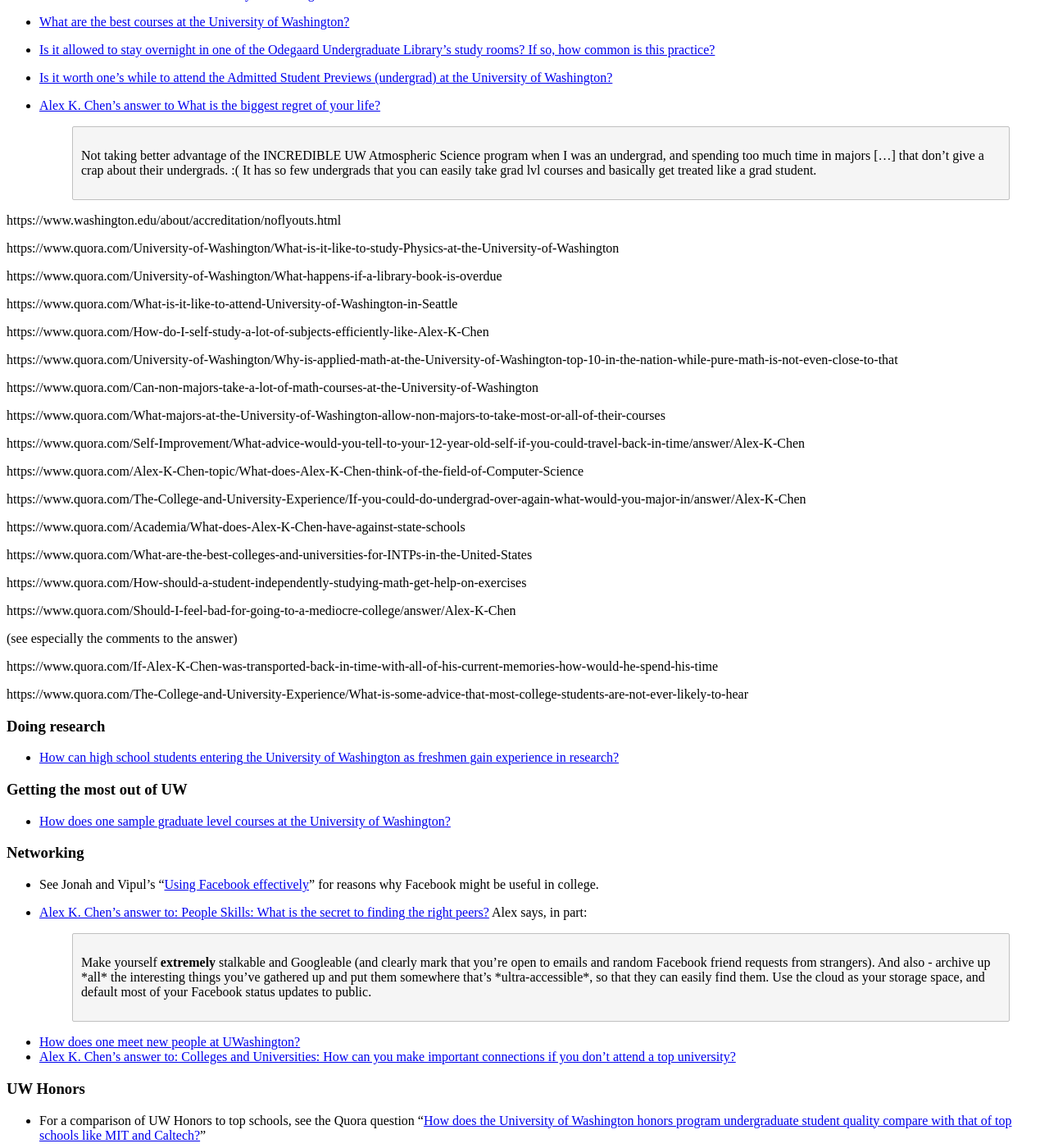
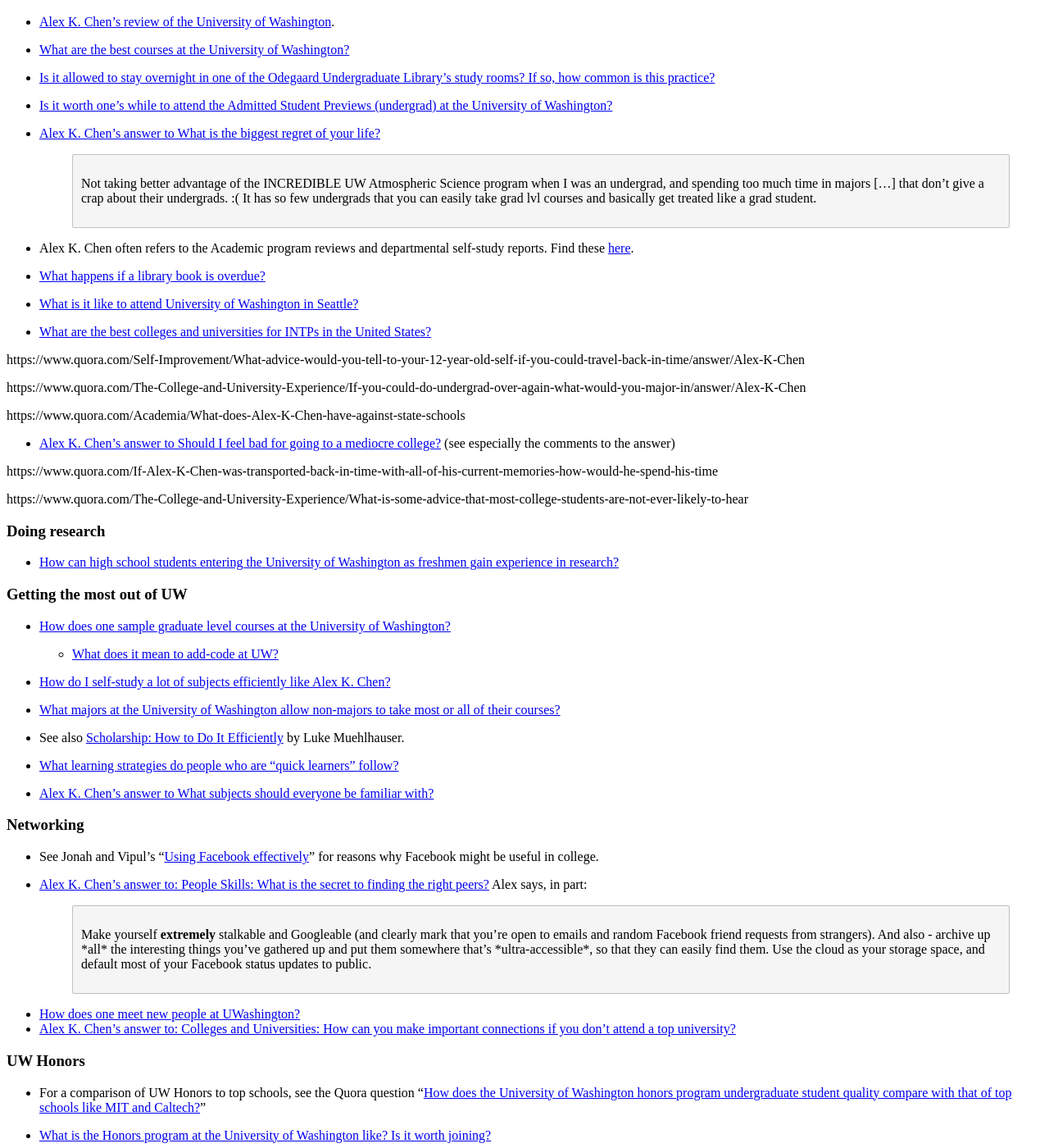
Before and after one commit to riceissa/abc, a Jekyll site: the page built from uw.markdown, in a window 1280 px wide and 1400 px high, scrolled down 283 px. Shown: the whole window at 82% size. Built offline with Jekyll 4.4.1, drawn with Linux system fonts in a browser that asks for light colours; Markdown is read by kramdown in place of the engine named in the settings; some of the changed text lies outside the part shown.

Commit message:
urls -> text

```diff
--- a/uw.markdown
+++ b/uw.markdown
@@ -6,6 +6,8 @@
 college in general).
 Currently it’s [too easy to lose things on Quora](https://www.quora.com/How-do-people-find-posts-on-Quora-that-theyve-written-but-completely-forgotten-about), so I am posting here.
 Please let me know if there are any other good resources/if there are mistakes here.
+
+Note that on Quora, adding <code>/?share=1</code> to the end of the URL allows you to view *all* answers, not just the first one.
 
 ### [Other lists of resources](http://en.wikipedia.org/wiki/List_of_lists_of_lists)
 
@@ -26,37 +28,28 @@
 
   > Not taking better advantage of the INCREDIBLE UW Atmospheric Science program when I was an undergrad, and spending too much time in majors [...] that don't give a crap about their undergrads. :( It has so few undergrads that you can easily take grad lvl courses and basically get treated like a grad student.
 
-https://www.washington.edu/about/accreditation/noflyouts.html
+- Alex K. Chen often refers to the Academic program reviews and departmental self-study reports.
+Find these [here](https://www.washington.edu/about/accreditation/noflyouts.html).
 
-https://www.quora.com/University-of-Washington/What-is-it-like-to-study-Physics-at-the-University-of-Washington
 
-https://www.quora.com/University-of-Washington/What-happens-if-a-library-book-is-overdue
+- [What happens if a library book is overdue?](https://www.quora.com/University-of-Washington/What-happens-if-a-library-book-is-overdue)
 
-https://www.quora.com/What-is-it-like-to-attend-University-of-Washington-in-Seattle
+- [What is it like to attend University of Washington in Seattle?](https://www.quora.com/What-is-it-like-to-attend-University-of-Washington-in-Seattle)
 
-https://www.quora.com/How-do-I-self-study-a-lot-of-subjects-efficiently-like-Alex-K-Chen
+- [What are the best colleges and universities for INTPs in the United States?](https://www.quora.com/What-are-the-best-colleges-and-universities-for-INTPs-in-the-United-States)
 
-https://www.quora.com/University-of-Washington/Why-is-applied-math-at-the-University-of-Washington-top-10-in-the-nation-while-pure-math-is-not-even-close-to-that
 
-https://www.quora.com/Can-non-majors-take-a-lot-of-math-courses-at-the-University-of-Washington
 
-https://www.quora.com/What-majors-at-the-University-of-Washington-allow-non-majors-to-take-most-or-all-of-their-courses
+
 
 https://www.quora.com/Self-Improvement/What-advice-would-you-tell-to-your-12-year-old-self-if-you-could-travel-back-in-time/answer/Alex-K-Chen
 
-https://www.quora.com/Alex-K-Chen-topic/What-does-Alex-K-Chen-think-of-the-field-of-Computer-Science
 
 https://www.quora.com/The-College-and-University-Experience/If-you-could-do-undergrad-over-again-what-would-you-major-in/answer/Alex-K-Chen
 
 https://www.quora.com/Academia/What-does-Alex-K-Chen-have-against-state-schools
 
-https://www.quora.com/What-are-the-best-colleges-and-universities-for-INTPs-in-the-United-States
-
-https://www.quora.com/How-should-a-student-independently-studying-math-get-help-on-exercises
-
-https://www.quora.com/Should-I-feel-bad-for-going-to-a-mediocre-college/answer/Alex-K-Chen
-
-(see especially the comments to the answer)
+- [Alex K. Chen’s answer to Should I feel bad for going to a mediocre college?](https://www.quora.com/Should-I-feel-bad-for-going-to-a-mediocre-college/answer/Alex-K-Chen) (see especially the comments to the answer)
 
 https://www.quora.com/If-Alex-K-Chen-was-transported-back-in-time-with-all-of-his-current-memories-how-would-he-spend-his-time
 
@@ -71,6 +64,18 @@
 ### Getting the most out of UW
 
 - [How does one sample graduate level courses at the University of Washington?](https://www.quora.com/How-does-one-sample-graduate-level-courses-at-the-University-of-Washington)
+
+    - [What does it mean to add-code at UW?](https://www.quora.com/What-does-it-mean-to-add-code-at-UW)
+
+- [How do I self-study a lot of subjects efficiently like Alex K. Chen?](https://www.quora.com/How-do-I-self-study-a-lot-of-subjects-efficiently-like-Alex-K-Chen)
+
+- [What majors at the University of Washington allow non-majors to take most or all of their courses?](https://www.quora.com/What-majors-at-the-University-of-Washington-allow-non-majors-to-take-most-or-all-of-their-courses)
+
+- See also [Scholarship: How to Do It Efficiently](http://lesswrong.com/lw/5me/scholarship_how_to_do_it_efficiently/) by Luke Muehlhauser.
+
+- [What learning strategies do people who are "quick learners" follow?](https://www.quora.com/Learning/What-learning-strategies-do-people-who-are-quick-learners-follow)
+
+- [Alex K. Chen’s answer to What subjects should everyone be familiar with?](https://www.quora.com/What-subjects-should-everyone-be-familiar-with/answer/Alex-K-Chen)
 
 ### Networking
 
@@ -99,11 +104,11 @@
 ### UW Honors
 
 -   For a comparison of UW Honors to top schools, see the Quora question
-    “[How does the University of Washington honors program undergraduate
-    student quality compare with that of top schools like MIT and
-    Caltech?](https://www.quora.com/How-does-the-University-of-Washington-honors-program-undergraduate-student-quality-compare-with-that-of-top-schools-like-MIT-and-Caltech)”
+    “[How does the University of Washington honors program undergraduate student quality compare with that of top schools like MIT and Caltech?](https://www.quora.com/How-does-the-University-of-Washington-honors-program-undergraduate-student-quality-compare-with-that-of-top-schools-like-MIT-and-Caltech)”
 
-### Computer Science and Engineering (CSE)
+- [What is the Honors program at the University of Washington like? Is it worth joining?](https://www.quora.com/What-is-the-Honors-program-at-the-University-of-Washington-like-Is-it-worth-joining)
+
+### Computer science and engineering (CSE)
 
 -   [How hard is it to get into the CSE program at University of
     Washington?](https://www.quora.com/How-hard-is-it-to-get-into-the-CSE-program-at-University-of-Washington)
@@ -111,3 +116,29 @@
     it take to be a direct admit to the computer science program at the
     University of
     Washington?](https://www.quora.com/University-of-Washington/What-does-it-take-to-be-a-direct-admit-to-the-computer-science-program-at-the-University-of-Washington/answer/Jennifer-Apacible-1)
+
+- [As a non-major, how can I be a bigger part of the UW CSE community?](https://www.quora.com/As-a-non-major-how-can-I-be-a-bigger-part-of-the-UW-CSE-community)
+
+- [What does Alex K. Chen think of the field of Computer Science?](https://www.quora.com/Alex-K-Chen-topic/What-does-Alex-K-Chen-think-of-the-field-of-Computer-Science)
+
+
+### Atmospheric science
+
+- [What is it like to study Atmospheric Science at the University of Washington?](https://www.quora.com/What-is-it-like-to-study-Atmospheric-Science-at-the-University-of-Washington)
+In particular, Alex K. Chen says:
+
+   > Personally, I think the ideal combination would be to major in CS at UW, take the grad-lvl courses (as well as the computational courses) in the Atmospheric Science department, and then do Atmospheric Science research at UW. That way you get an undergrad degree from one of UW's best undergrad programs, and research in a department where you can get more personal attention than almost any other department in the entire school.
+
+### Physics/Astronomy
+
+- [What is it like to study Physics at the University of Washington?](https://www.quora.com/University-of-Washington/What-is-it-like-to-study-Physics-at-the-University-of-Washington)
+
+- [What is it like to study Astronomy at the University of Washington?](https://www.quora.com/What-is-it-like-to-study-Astronomy-at-the-University-of-Washington)
+
+### Math
+
+- This question on Quora currently does not have extensive answers, but this may change in the future: [Why is applied math at the University of Washington top 10 in the nation while pure math is not even close to that?](https://www.quora.com/University-of-Washington/Why-is-applied-math-at-the-University-of-Washington-top-10-in-the-nation-while-pure-math-is-not-even-close-to-that)
+
+- [Can non-majors take a lot of math courses at the University of Washington?](https://www.quora.com/Can-non-majors-take-a-lot-of-math-courses-at-the-University-of-Washington)
+
+- [How should a student independently studying math get help on exercises?](https://www.quora.com/How-should-a-student-independently-studying-math-get-help-on-exercises)
```
